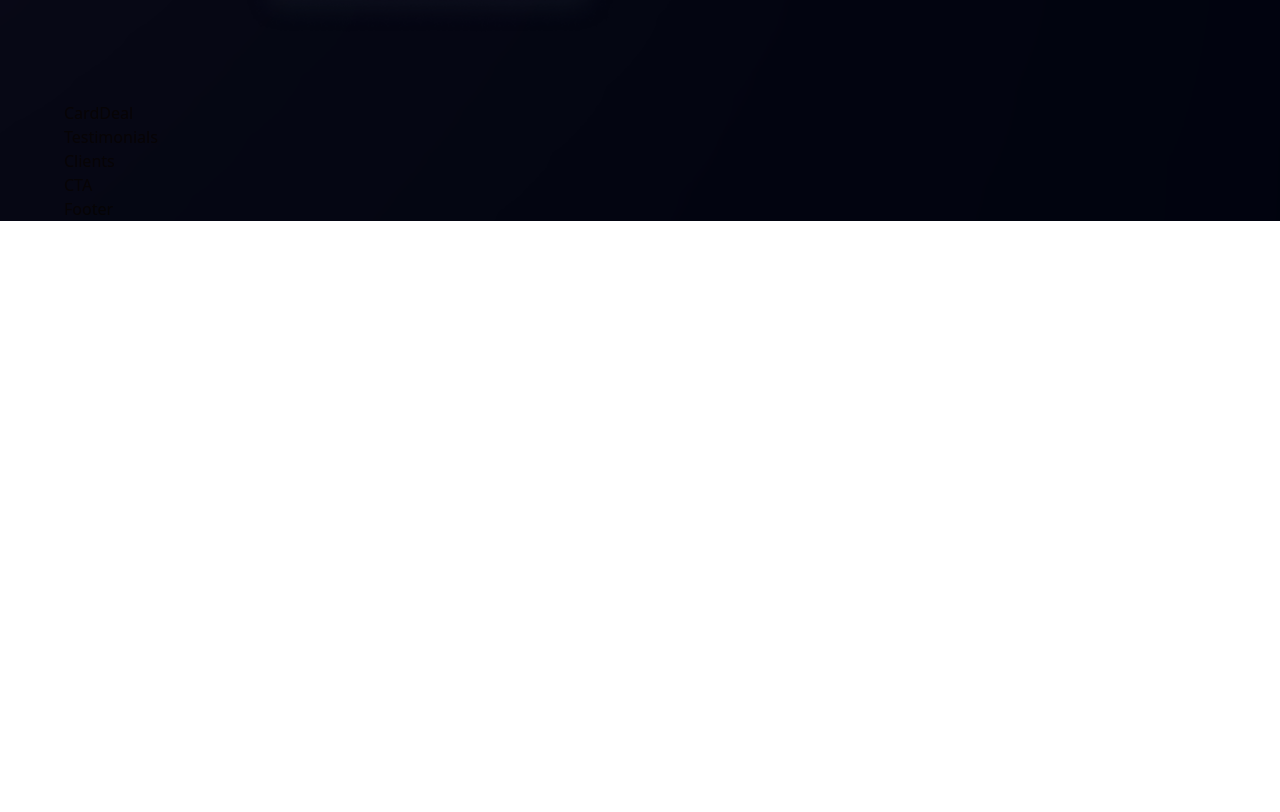
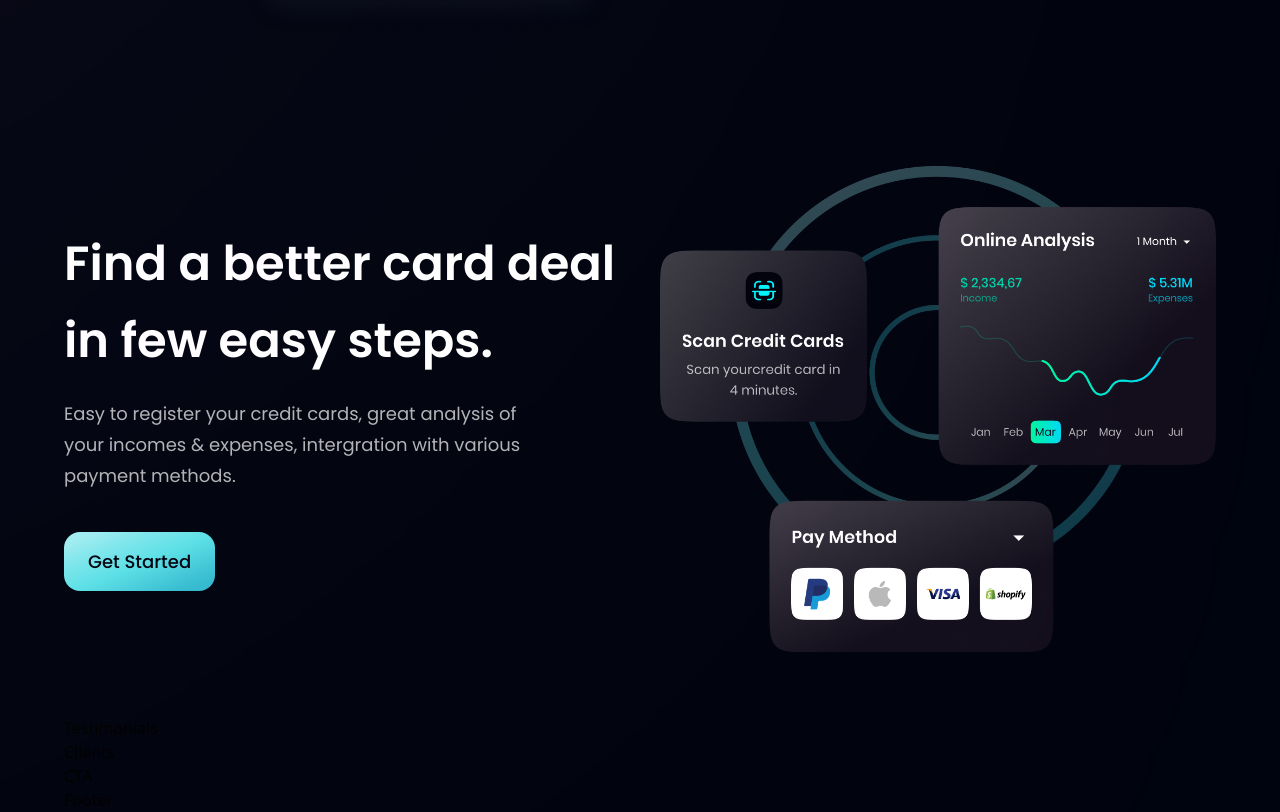
Before and after one commit to tientrinh21/bank-modern-app, a React (Vite) app: page / in a window 1280 px wide. Shown: the part 2084-2896 px from the top of the page. Before the commit the page ends 2305 px from the top, so only its background shows below. Built offline with nearby package versions, Linux system fonts and the light colour scheme.

Commit message:
Add CardDeal

```diff
--- a/src/components/Button.tsx
+++ b/src/components/Button.tsx
@@ -1,9 +1,9 @@
 const Button = ({ styles }: { styles: string }) => (
   <button
     type="button"
-    className={`py-4 px-6 bg-blue-gradient font-poppins font-medium text-[18px] text-primary outline-none ${styles}`}
+    className={`py-4 px-6 bg-blue-gradient font-poppins font-medium text-[18px] text-primary outline-none rounded-2xl ${styles}`}
   >
-    Button
+    Get Started
   </button>
 )
 
--- a/src/components/CardDeal.tsx
+++ b/src/components/CardDeal.tsx
@@ -1,7 +1,26 @@
+import { card } from '../assets'
+import Button from './Button'
+
 const CardDeal = () => {
-	return (
-		<div>CardDeal</div>
-	)
+  return (
+    <section className="flex md:flex-row flex-col sm:py-16 py-6">
+      <div className="flex-1 flex justify-center items-start flex-col">
+        <h2 className="font-poppins font-semibold text-white xs:text-[48px] text-[40px] xs:leading-[76.8px] leading-[66.8px] w-full">
+          Find a better card deal <br className="sm:block hidden" />
+          in few easy steps.
+        </h2>
+        <p className="font-poppins font-normal text-dimWhite text-[18px] leading-[30.8px] max-w-[470px] mt-5">
+          Easy to register your credit cards, great analysis of your incomes &
+          expenses, intergration with various payment methods.
+        </p>
+        <Button styles="mt-10" />
+      </div>
+
+      <div className="flex-1 flex justify-center items-center md:ml-10 ml-0 md:mt-0 mt-10 relative">
+        <img src={card} alt="card" className="w-[100%] h-[100%]" />
+      </div>
+    </section>
+  )
 }
 
 export default CardDeal
--- a/src/components/NavBar.tsx
+++ b/src/components/NavBar.tsx
@@ -12,7 +12,7 @@ const NavBar = () => {
         {navLinks.map((nav) => (
           <li
             key={nav.id}
-            className={`font-poppins font-normal cursor-pointer text-[16px] text-dimWhite mr-10 last-of-type:mr-0 first-of-type:text-white`}
+            className={`font-poppins font-normal cursor-pointer text-[16px] text-dimWhite mr-10 last-of-type:mr-0 first-of-type:text-white hover:text-white`}
           >
             <a href={`#${nav.id}`}>{nav.title}</a>
           </li>
@@ -30,13 +30,13 @@ const NavBar = () => {
         <div
           className={`${
             toggle ? 'flex' : 'hidden'
-          } p-6 bg-black-gradient absolute top-20 right-0 mx-4 my-2 min-w-[140px] rounded-xl sidebar`}
+          } p-6 bg-black-gradient absolute top-16 right-0 mx-4 my-1 min-w-[140px] rounded-xl sidebar`}
         >
           <ul className="list-none flex flex-col justify-end items-center flex-1">
             {navLinks.map((nav) => (
               <li
                 key={nav.id}
-                className={`font-poppins font-normal cursor-pointer text-[16px] text-white mb-4 last-of-type:mb-0 first-of-type:text-white`}
+                className={`font-poppins font-normal cursor-pointer text-[16px] text-white mb-4 last-of-type:mb-0`}
               >
                 <a href={`#${nav.id}`}>{nav.title}</a>
               </li>
--- a/src/index.css
+++ b/src/index.css
@@ -86,29 +86,34 @@
 }
 
 .sidebar {
-  -webkit-animation: slide-top 0.5s cubic-bezier(0.25, 0.46, 0.45, 0.94) both;
-  animation: slide-top 0.5s cubic-bezier(0.25, 0.46, 0.45, 0.94) both;
+  -webkit-animation: slide-bottom 0.3s cubic-bezier(0.25, 0.46, 0.45, 0.94) both;
+  animation: slide-bottom 0.3s cubic-bezier(0.25, 0.46, 0.45, 0.94) both;
 }
 
-@-webkit-keyframes slide-top {
+@-webkit-keyframes slide-bottom {
   0% {
-    -webkit-transform: translateY(100px);
-    transform: translateY(100px);
+    -webkit-transform: translateY(-25px);
+    transform: translateY(-25px);
+    opacity: 0;
+  }
+
+  100% {
+    -webkit-transform: translateY(0);
+    transform: translateY(0);
+    opacity: 1;
+  }
+}
+
+@keyframes slide-bottom {
+  0% {
+    -webkit-transform: translateY(-25px);
+    transform: translateY(-25px);
+    opacity: 0;
   }
   100% {
     -webkit-transform: translateY(0);
     transform: translateY(0);
-  }
-}
-
-@keyframes slide-top {
-  0% {
-    -webkit-transform: translateY(100px);
-    transform: translateY(100px);
-  }
-  100% {
-    -webkit-transform: translateY(0);
-    transform: translateY(0);
+    opacity: 1;
   }
 }
 
```
